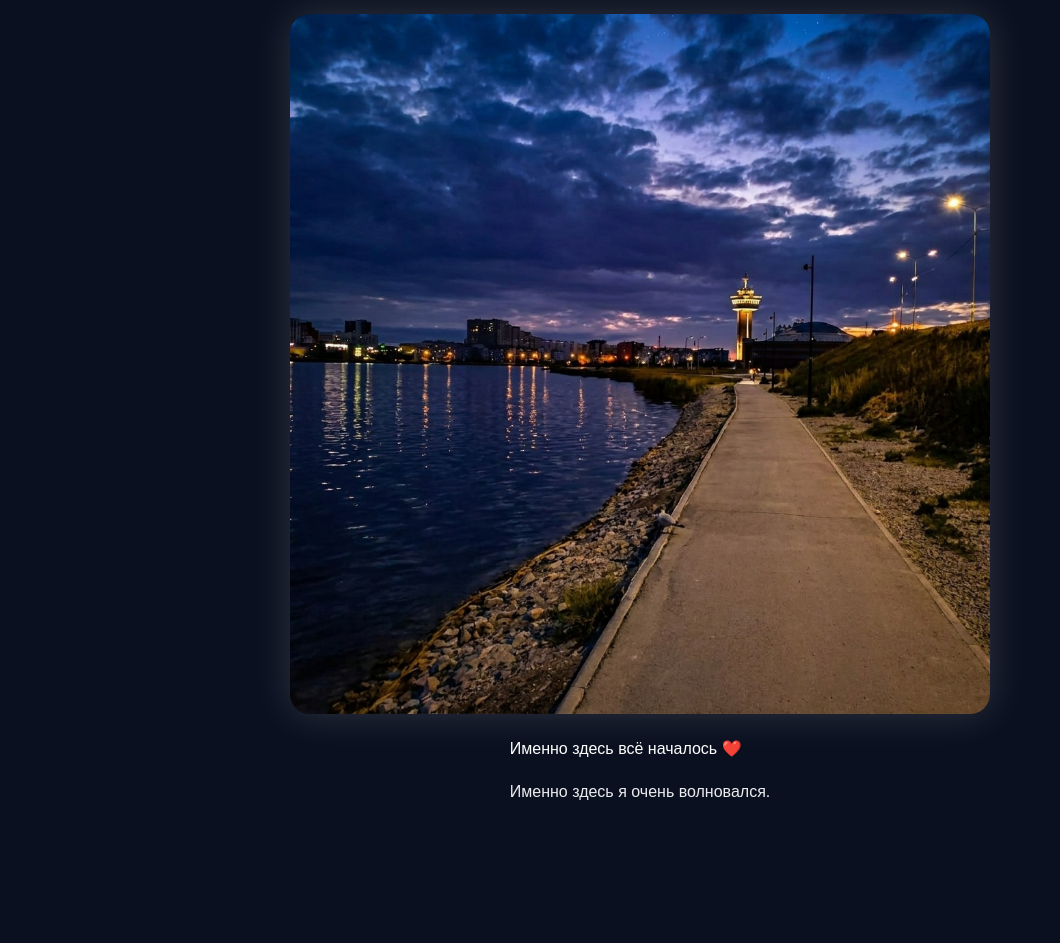
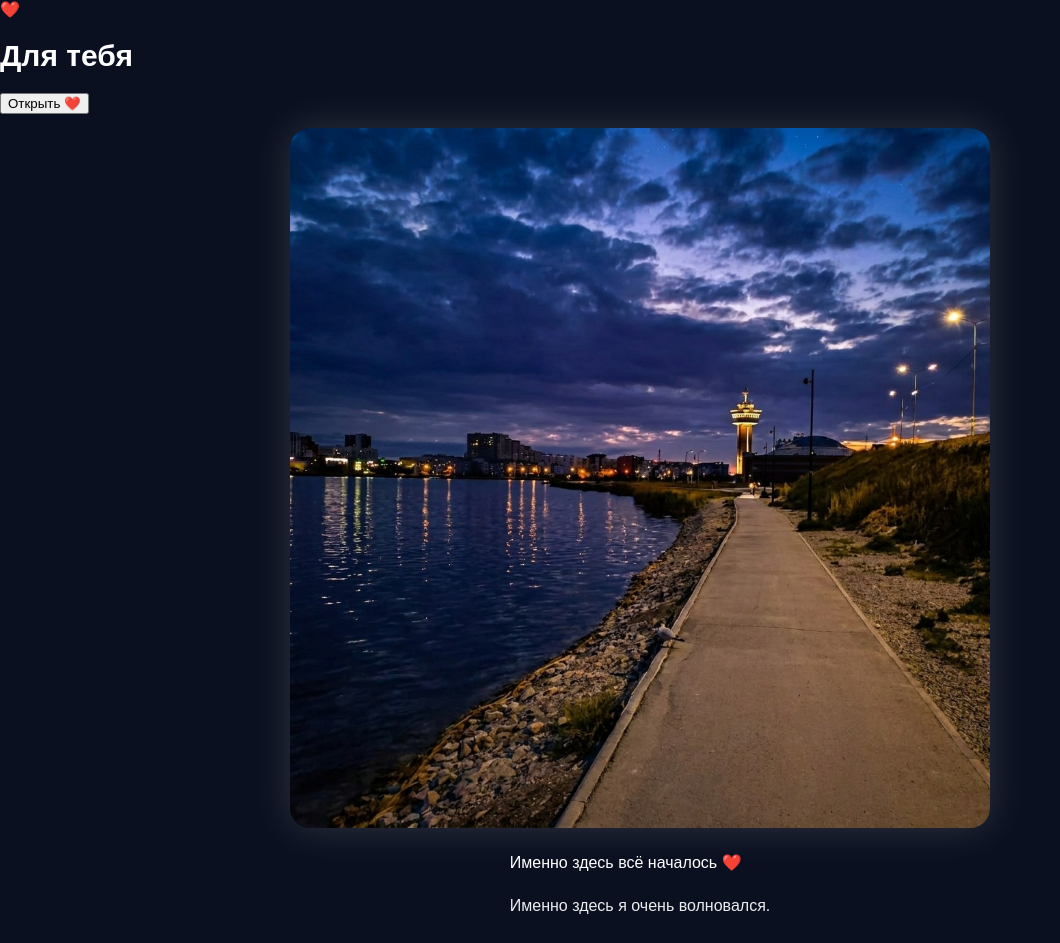
Before and after one commit to foize0/alenaa, a plain HTML site: page index.html in a window 1280 px wide. Shown: the whole page, without its empty margins (0-1060 px from the left). Before the commit the page ends 840 px from the top, so only its background shows below. Drawn offline with Linux system fonts and the light colour scheme.

Commit message:
Update index.html

```diff
--- a/index.html
+++ b/index.html
@@ -8,6 +8,22 @@
 <link rel="stylesheet" href="style.css">
 </head>
 <body>
+
+<div id="start-screen">
+
+    <div id="start-content">
+
+        <div id="heart-big">❤️</div>
+
+        <h1>Для тебя</h1>
+
+        <button id="start-btn">
+            Открыть ❤️
+        </button>
+
+    </div>
+
+</div>
 
 
 <div id="photo-page">
```
